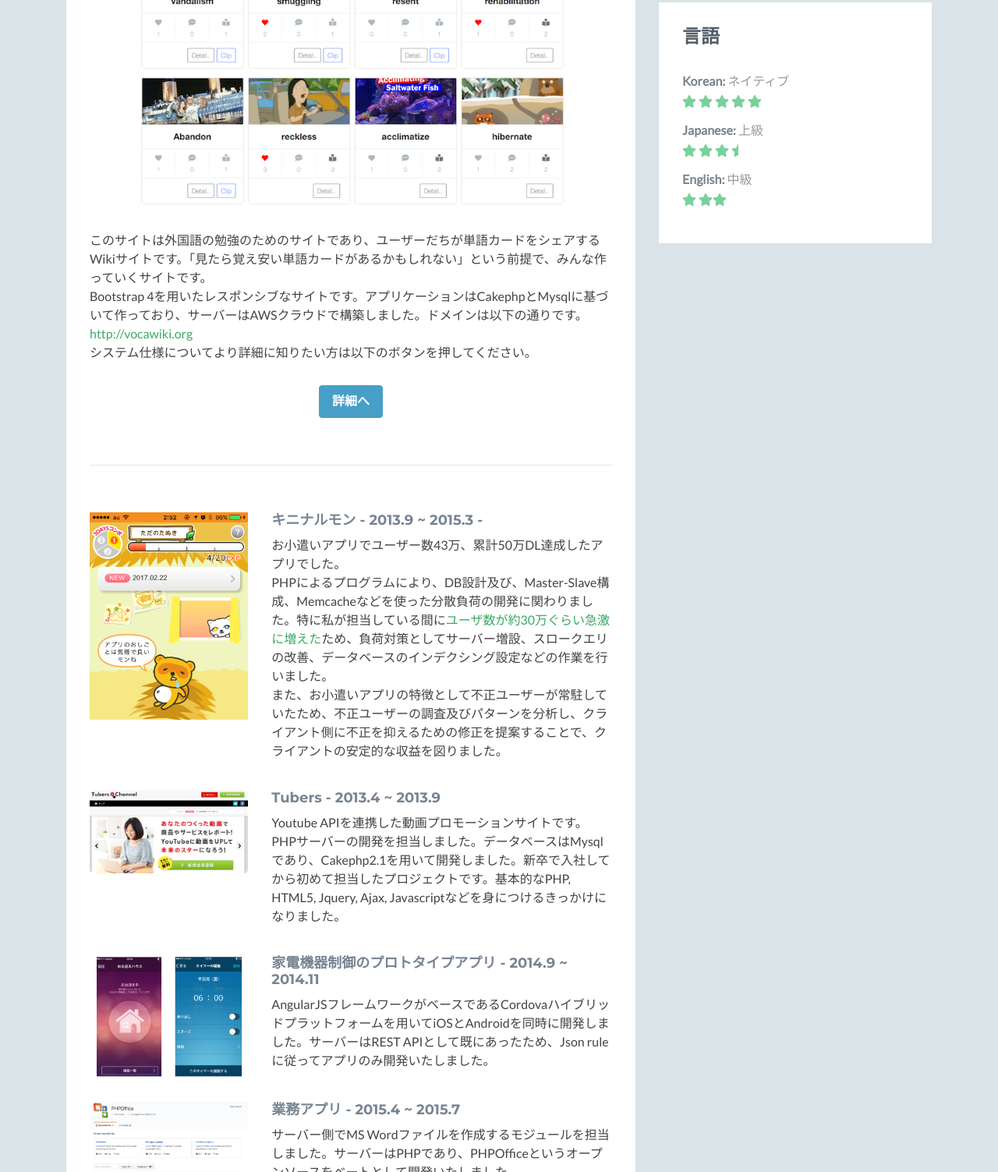
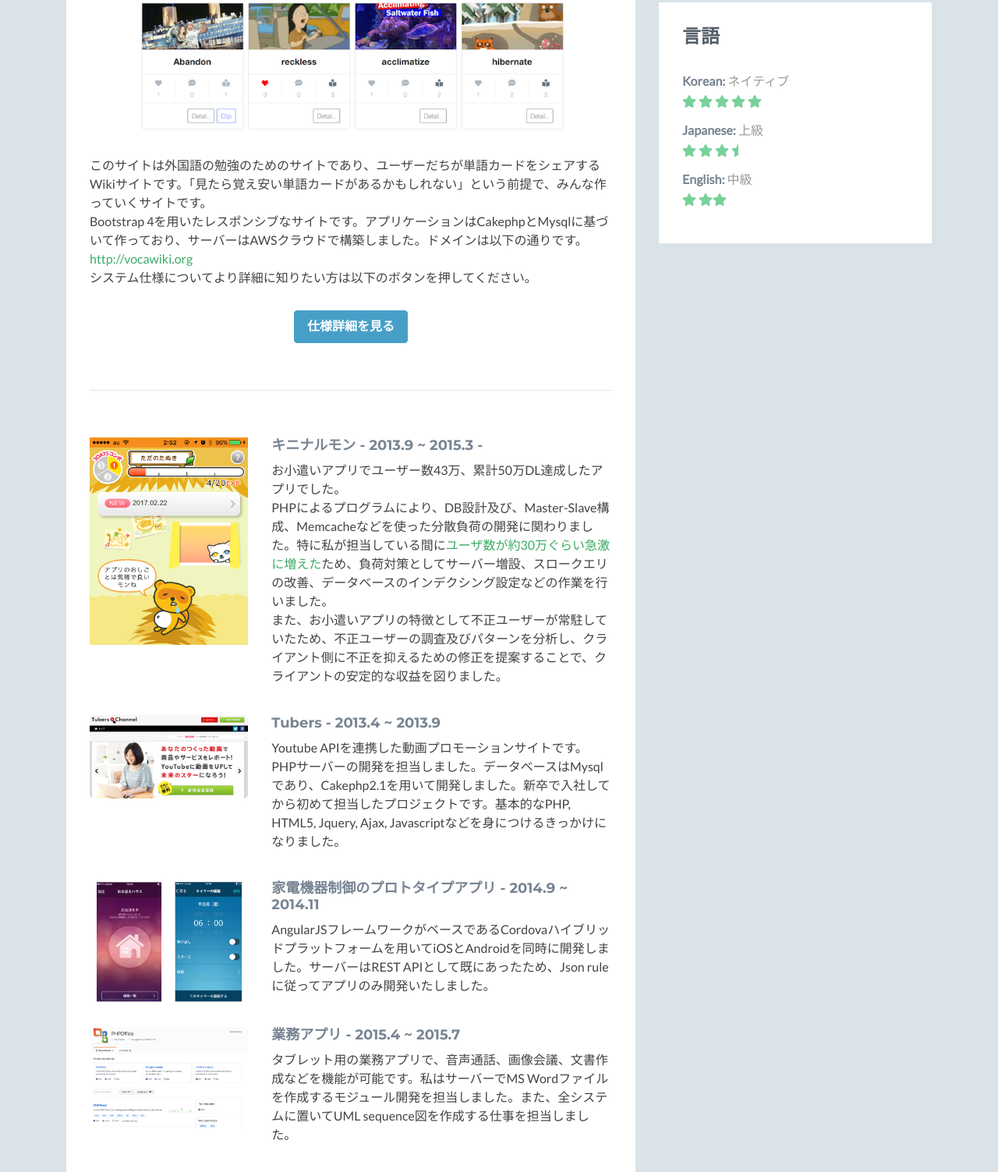
Before and after one commit to zaemin2/zaemin2.github.io, a plain HTML site: page index.html in a window 1280 px wide. Shown: the part 1297-2800 px from the top of the page at 78% size. Drawn offline with nearby package versions, Linux system fonts and the light colour scheme; no server answers; some icons are missing.

Commit message:
modified PR

```diff
--- a/index.html
+++ b/index.html
@@ -54,8 +54,6 @@
                         <h2 class="heading">自己紹介</h2>
                         <div class="content">
                             <p>
-                            妻の人事発令の事情で最近１年間イギリスとグアムにいました。今はグアムで住んでいます。この１年間英語や、専攻勉強、アルバイトなどをしておりました。今度妻の人事発令が日本に半永久的に決まったので、私もこの１年間の生活を終え、日本への転職を決意しました。<br><br>
-
                             私は以前様々なソフトウェア開発現場に勤務してきました。現在はC++やJava、PHPなど数多くの開発言語に対応可能です。特にPHPでのウェブサイト構築に自身があり、LAMP(Linux Apache Mysql Php)をベースとする小規模のシステムなら一人で作れます。<br>
                             新卒では中小企業のスーパーソフトウェア東京支店に入社しました。常駐先では２年間PHPのサーバー開発とAngularJSのようなJSフレームワークを用いてiSOとAndroidのアプリを開発しました。また、DB設計及び、Master-Slave構成、Memcacheなどを使った分散負荷の開発に関わりました。<br>
 
@@ -93,7 +91,7 @@
                                         システム仕様についてより詳細に知りたい方は以下のボタンを押してください。
                                     </p>
                                 </div><!--//desc-->
-                                <a class="btn btn-cta-secondary" href="https://docs.google.com/presentation/d/1LHHguCCx5_cMpCCmCPs0v1sRMhLxtpf57QmiZzVCwkg/edit?usp=sharing" target="_blank">詳細へ</a>
+                                <a class="btn btn-cta-secondary" href="https://docs.google.com/presentation/d/1LHHguCCx5_cMpCCmCPs0v1sRMhLxtpf57QmiZzVCwkg/edit?usp=sharing" target="_blank">仕様詳細を見る</a>
                             </div><!--//item-->
                             <hr class="divider" />
                             <div class="item row">
@@ -142,7 +140,8 @@
                                 </div>
                                 <div class="desc col-md-8 col-12">
                                     <h3 class="title">業務アプリ - 2015.4 ~ 2015.7</h3>
-                                    <p class="mb-2">サーバー側でMS Wordファイルを作成するモジュールを担当しました。サーバーはPHPであり、PHPOfficeというオープンソースをベートとして開発いたしました。</p>
+                                    <p class="mb-2">
+                                    タブレット用の業務アプリで、音声通話、画像会議、文書作成などを機能が可能です。私はサーバーでMS Wordファイルを作成するモジュール開発を担当しました。また、全システムに置いてUML sequence図を作成する仕事を担当しました。</p>
                                    <!--  <p><a class="more-link" href="https://themes.3rdwavemedia.com/bootstrap-templates/startup/tempo-bootstrap-theme-for-startups/" target="_blank"><i class="fas fa-external-link-alt"></i>詳細へ</a></p> -->
                                 </div><!--//desc-->
                             </div><!--//item-->
```
